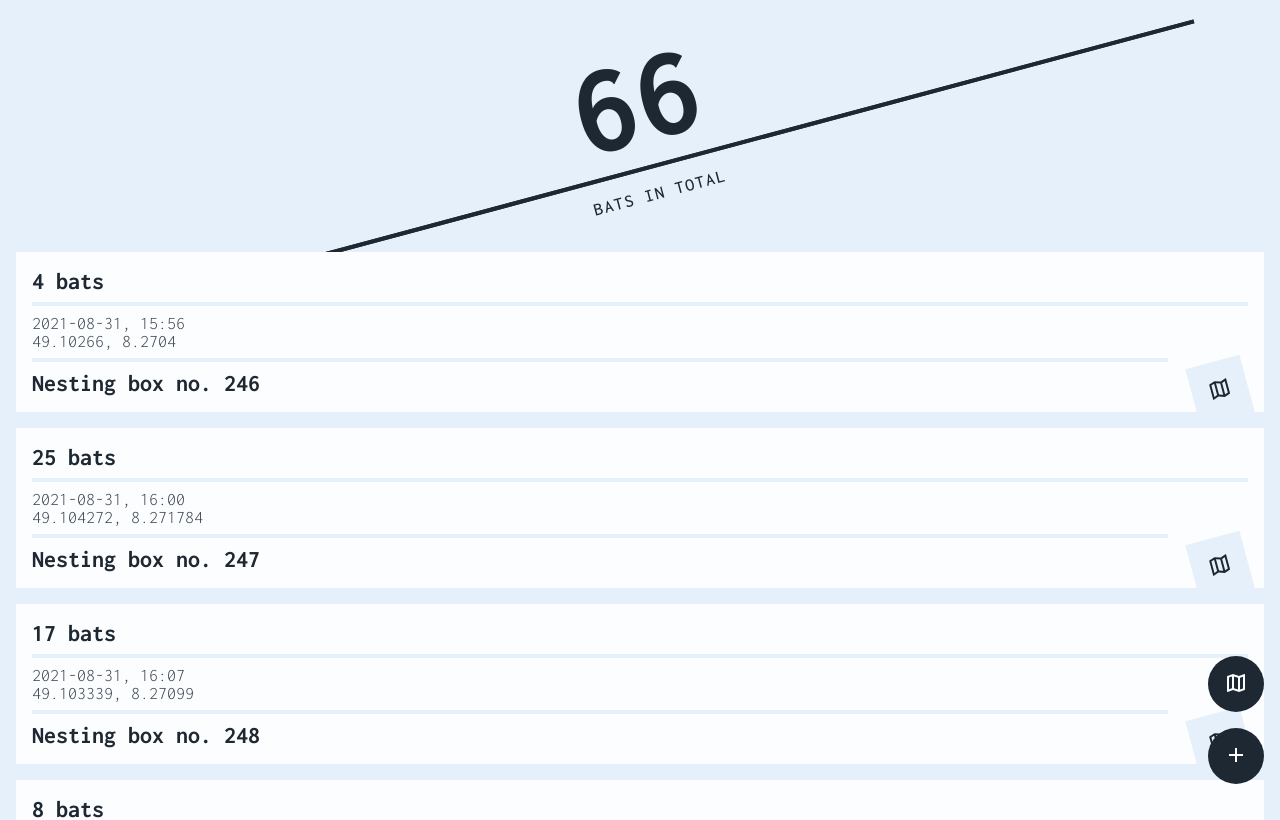
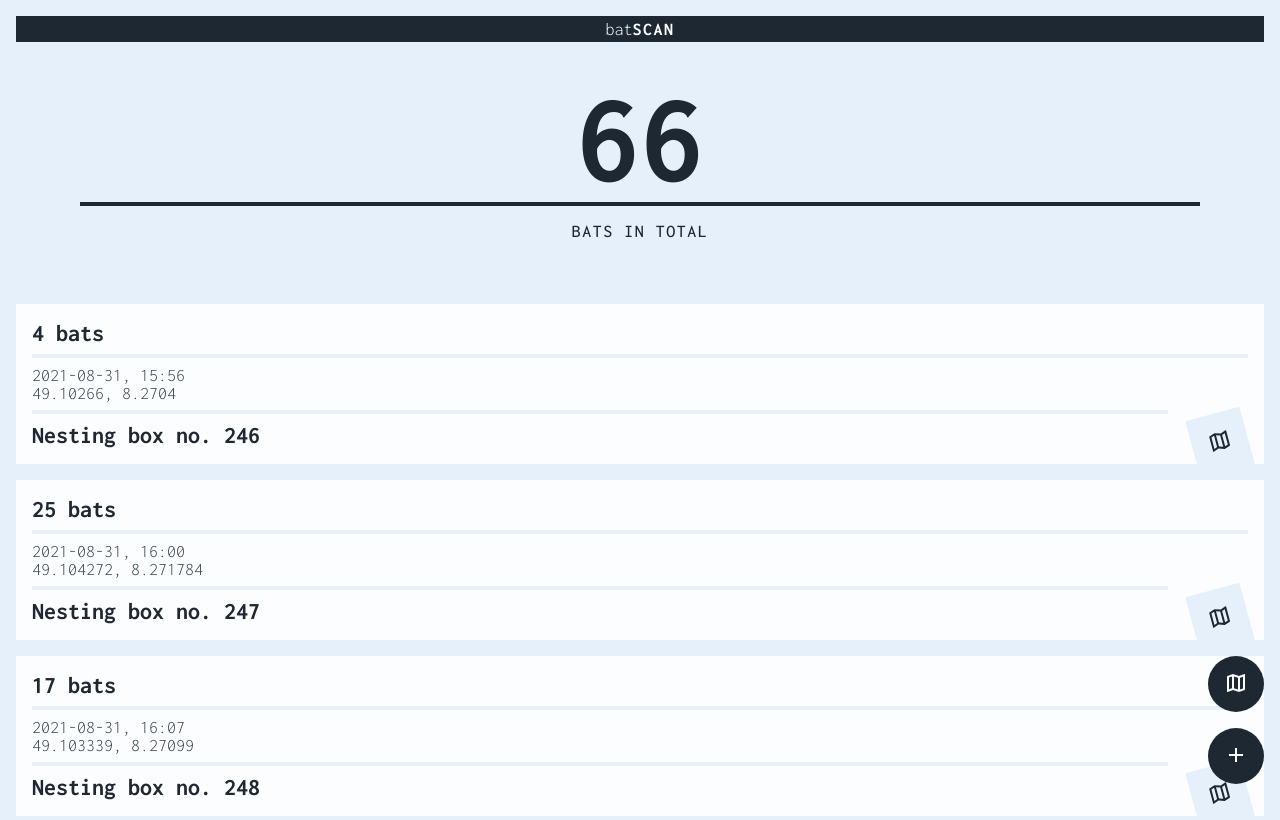
Before and after one commit to gacsphere/capstone-project, a Next.js app: page / in a window 1280 px wide. Shown: the top 820 px of the page. Built offline with nearby package versions, Linux system fonts and the light colour scheme.

Commit message:
add title

```diff
--- a/components/Card.js
+++ b/components/Card.js
@@ -53,6 +53,7 @@ const StyledCard = styled.li`
 const PrimaryInfo = styled.p`
   font-size: 1.5rem;
   font-weight: 700;
+  padding-right: 4rem;
 `;
 
 const SecondaryInfo = styled.p`
--- a/components/Cards.js
+++ b/components/Cards.js
@@ -49,5 +49,5 @@ export default function Cards({
 const CardList = styled.ul`
   list-style: none;
   padding: 0;
-  margin: 3rem 0 12rem 0;
+  margin: 4rem 0 12rem 0;
 `;
--- a/components/Sum.js
+++ b/components/Sum.js
@@ -1,41 +1,35 @@
 import React from "react";
 import styled from "styled-components";
-import { SecondaryInfoLabel, SeparatorMap } from "./ReusedStyles";
-import { GiSwampBat, GiMoonBats } from "react-icons/gi";
 
 export default function Sum({ sumOfCounts }) {
   return (
     <Div>
-      {/* <GiMoonBats
-          size="3rem"
-          color="var(--primary-black)"
-          position="absolute"
-          top="0"
-          left="3"
-        /> */}
-      <StyledH1>{sumOfCounts} </StyledH1>
+      <BatScan>
+        <H1>bat</H1>
+      </BatScan>
+      <H3>{sumOfCounts} </H3>
       <Separator isPrimary />
-      <P>bats in total</P>
-      {/* <P>
-          <GiMoonBats size="3rem" color="var(--primary-black)" />
-        </P> */}
+      <H2>bats in total</H2>
     </Div>
   );
 }
 
-const Div = styled.div`
-  /* transform: rotate(-15deg);
-  transform-origin: 50% 50%; */
+const H1 = styled.h1`
+  display: inline;
+  font-size: inherit;
+  font-weight: inherit;
 `;
 
-const StyledH1 = styled.h1`
-  margin-top: 2rem;
+const H3 = styled.h3`
+  color: var(--primary-black);
   font-size: 8rem;
   text-align: center;
+  line-height: 6rem;
+  margin-top: 2rem;
 `;
 
-const P = styled.p`
-  font-family: "Inconsolata", sans-serif;
+const H2 = styled.h2`
+  color: var(--primary-black);
   font-weight: 500;
   font-size: 1.125rem;
   text-transform: uppercase;
@@ -48,5 +42,28 @@ const Separator = styled.hr`
   border-style: solid;
   border-color: var(--primary-black);
   background-color: var(--primary-black);
-  margin: 0 5rem 1rem;
+  margin: 1rem 5rem 1rem;
 `;
+
+const Div = styled.div`
+  display: flex;
+  flex-direction: column;
+  justify-content: center;
+`;
+
+const BatScan = styled.span`
+  color: var(--primary-white);
+  background: var(--primary-black);
+  padding: 0.25rem;
+  margin: 1rem;
+  font-family: "Inconsolata", sans-serif;
+  font-weight: 300;
+  font-size: 1.125rem;
+  text-align: center;
+  ::after {
+    content: "scan";
+    font-weight: 700;
+    text-transform: uppercase;
+    letter-spacing: 0.09375rem;
+  }
+`;
--- a/pages/index.js
+++ b/pages/index.js
@@ -122,7 +122,7 @@ export default function Home() {
   const [cardCoords, setCardCoords] = useState([49.104485, 8.272741]);
 
   return (
-    <div>
+    <>
       <Head>
         <title>batSCAN</title>
         <meta name="description" content="Generated by create next app" />
@@ -179,9 +179,7 @@ export default function Home() {
         )}
         {!showMap && (
           <>
-            <Container>
-              <Sum sumOfCounts={sumOfCounts} />
-            </Container>
+            <Sum sumOfCounts={sumOfCounts} />
             <Cards
               nestingBoxes={nestingBoxes}
               toEditCardID={toEditCardID}
@@ -194,17 +192,9 @@ export default function Home() {
           </>
         )}
       </main>
-    </div>
+    </>
   );
 }
-
-const Container = styled.div`
-  /* display: flex;
-  flex-direction: column;
-  justify-content: center; */
-  transform: rotate(-15deg);
-  transform-origin: 50% 50%;
-`;
 
 const MapButton = styled.button`
   width: 3.5rem;
```
Also changed, not shown: components/Title.js (added, +27 -0 lines).
